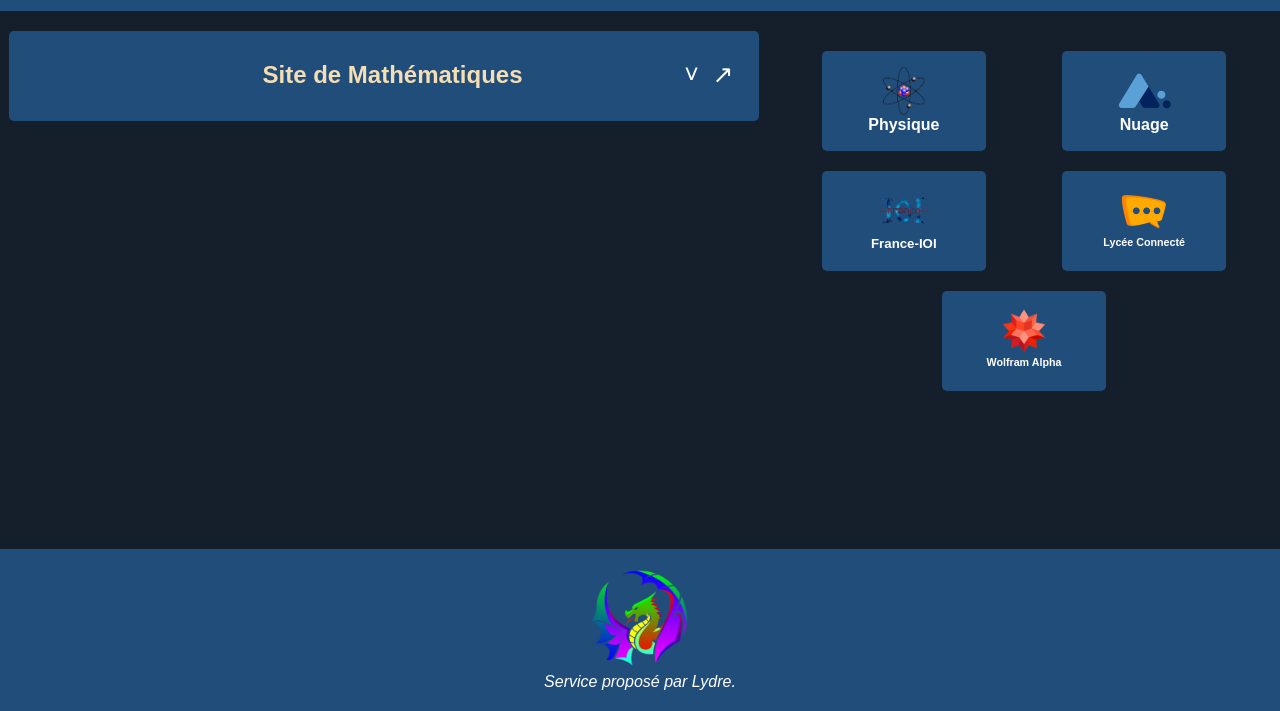
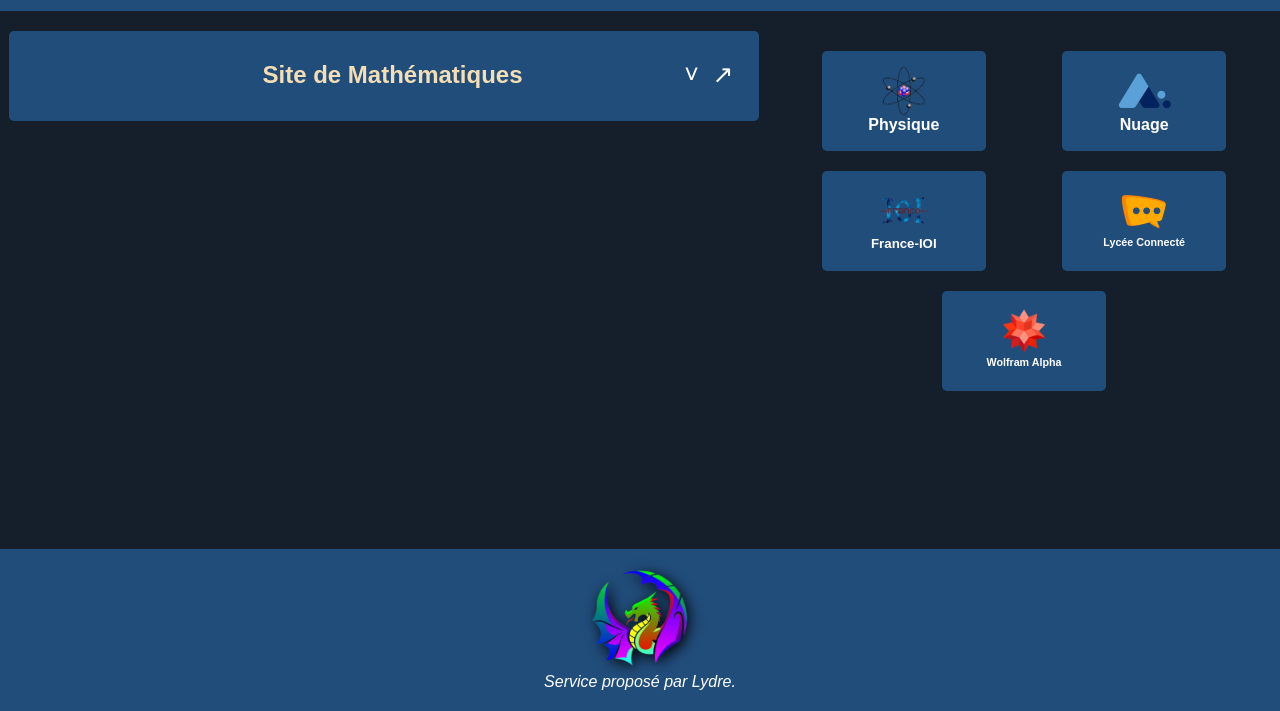
Before and after one commit to remi-prx/mp2i, a website: page templates/index.html in a window 1280 px wide. Shown: the part 89-800 px from the top of the page. Drawn offline with Linux system fonts and the light colour scheme; files whose address does not match are found by name.

Commit message:
Update styles-index.css

```diff
--- a/static/CSS/styles-index.css
+++ b/static/CSS/styles-index.css
@@ -254,4 +254,5 @@
 
 .footer img{
     max-width: 100px;
+    filter:drop-shadow(3px 3px 7px #000);
 }
```
